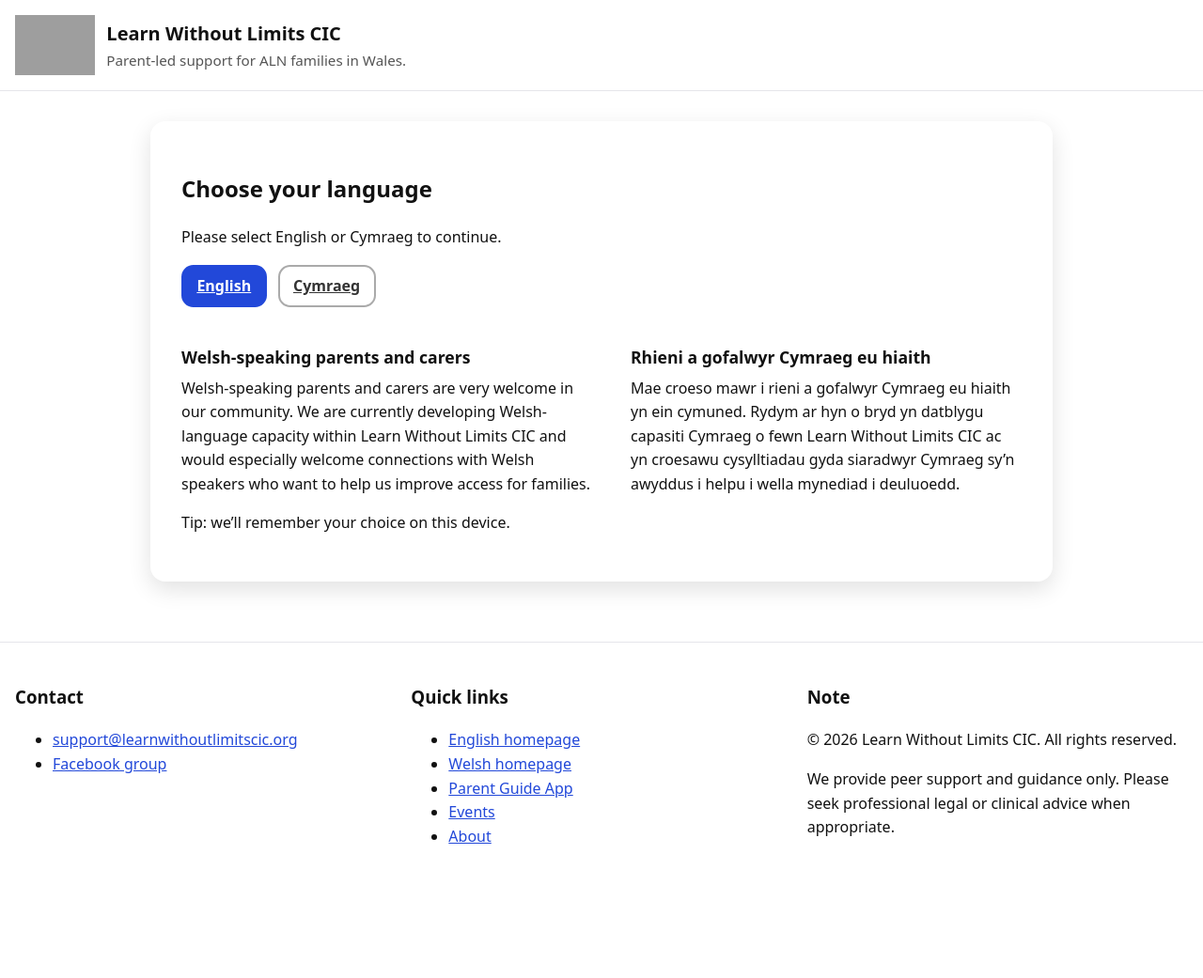
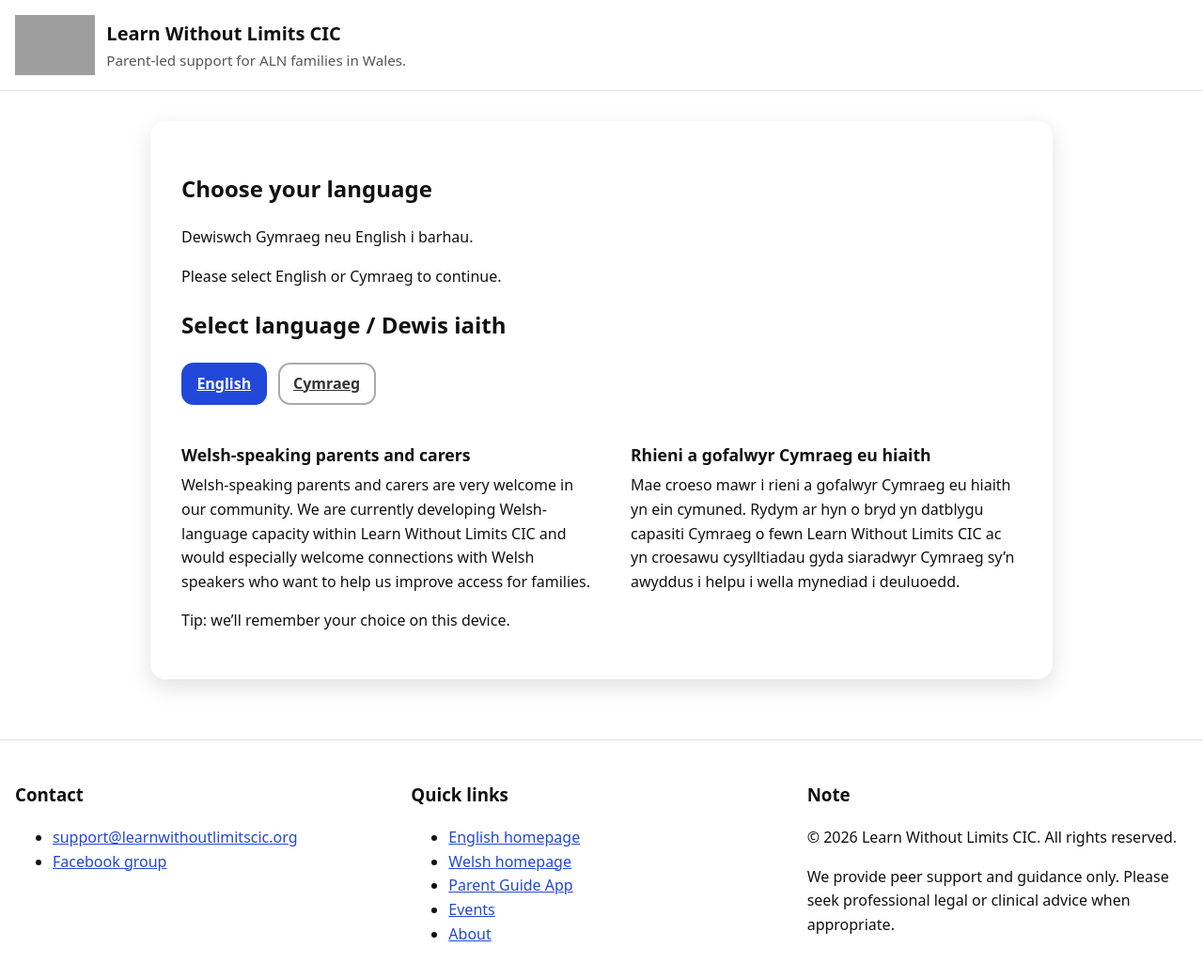
Before and after one commit to StephShobiye/learnwithoutlimitscic.github.io, a Jekyll site: the page index.html, which Jekyll copies as it is, in a window 1280 px wide and 1047 px high. Shown: the top 1041 px of the window at 94% size. Built offline with Jekyll 4.4.1, drawn with Linux system fonts in a browser that asks for light colours; grey boxes are pictures that could not be loaded.

Commit message:
Update index.html
Choose your language

Dewiswch Gymraeg neu English i barhau.
Please select English or Cymraeg to continue.

Select language / Dewis iaith

[English] [Cymraeg]

```diff
--- a/index.html
+++ b/index.html
@@ -147,11 +147,17 @@
 
         <h1 id="lang-title">Choose your language</h1>
 
-        <p class="lead">
-          Please select English or Cymraeg to continue.
-        </p>
+        <p class="lead" lang="cy">
+  Dewiswch Gymraeg neu English i barhau.
+</p>
 
-        <div class="lang-actions" aria-label="Language options">
+<p class="lead" lang="en">
+  Please select English or Cymraeg to continue.
+</p>
+
+      <h2 class="small-heading">Select language / Dewis iaith</h2>
+
+<div class="lang-actions" aria-label="Language options">
 
           <a class="btn primary"
              href="/index.en.html"
```
